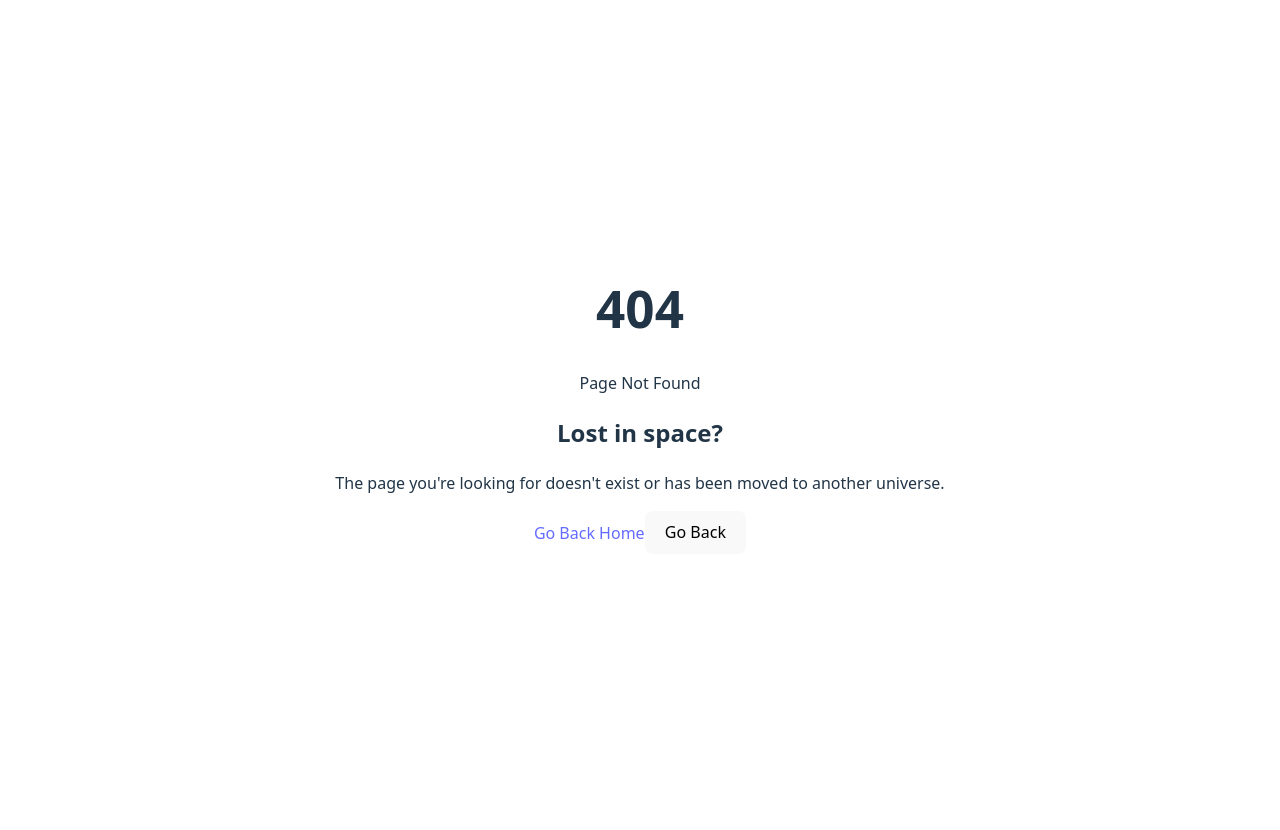
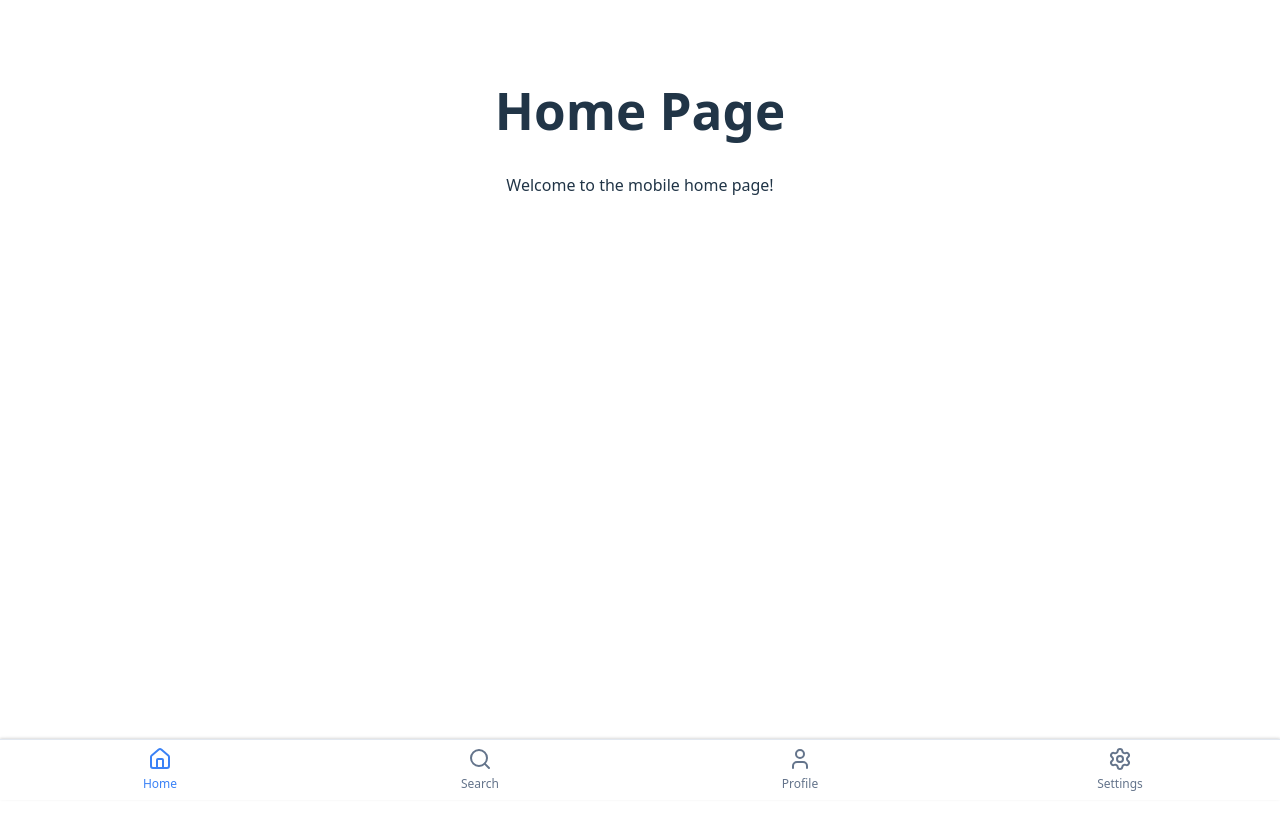
Before and after one commit to pheasa/fast-react, a React (Vite) app in the folder front-end/: page /home in a window 1280 px wide. Before the commit this address had no page. Shown: the top 830 px of the page. Before the commit the page ends 800 px from the top, so only its background shows below. Built offline with nearby package versions, Linux system fonts and the light colour scheme.

Commit message:
Add MainLayout and BottomNav components with routing for Home, Search, Profile, and Settings pages

```diff
--- a/front-end/src/App.tsx
+++ b/front-end/src/App.tsx
@@ -31,8 +31,11 @@ function App() {
       <div style={{ marginTop: "2rem", padding: "1rem", backgroundColor: "#333", borderRadius: "8px" }}>
         <h2>Architecture Test</h2>
         <p>Click below to test the connection to your backend:</p>
-        <Link to="/test" style={{ color: "#646cff", fontWeight: "bold", fontSize: "1.2rem" }}>
+        <Link to="/test" style={{ color: "#646cff", fontWeight: "bold", fontSize: "1.2rem", display: "block", marginBottom: "1rem" }}>
           Go to Backend Test Page
+        </Link>
+        <Link to="/mobile" style={{ color: "#10b981", fontWeight: "bold", fontSize: "1.2rem" }}>
+          Go to Mobile Layout
         </Link>
       </div>
 
--- a/front-end/src/api/axiosInstance.ts
+++ b/front-end/src/api/axiosInstance.ts
@@ -1,5 +1,4 @@
 import axios from "axios";
-import env from "../config/env";
 
 const axiosInstance = axios.create({
   baseURL: "/api",
--- /dev/null
+++ b/front-end/src/components/layout/BottomNav.css
@@ -0,0 +1,55 @@
+.bottom-nav {
+  position: fixed;
+  bottom: 0;
+  left: 0;
+  right: 0;
+  height: 60px;
+  background-color: #ffffff;
+  display: flex;
+  justify-content: space-around;
+  align-items: center;
+  border-top: 1px solid #e2e8f0;
+  box-shadow: 0 -1px 3px 0 rgba(0, 0, 0, 0.1), 0 -1px 2px 0 rgba(0, 0, 0, 0.06);
+  z-index: 1000;
+}
+
+.nav-item {
+  display: flex;
+  flex-direction: column;
+  align-items: center;
+  justify-content: center;
+  text-decoration: none;
+  color: #64748b;
+  font-size: 12px;
+  transition: color 0.2s ease;
+  flex: 1;
+  height: 100%;
+}
+
+.nav-item span {
+  margin-top: 4px;
+}
+
+.nav-item:hover {
+  color: #3b82f6;
+}
+
+.nav-item.active {
+  color: #3b82f6;
+}
+
+@media (prefers-color-scheme: dark) {
+  .bottom-nav {
+    background-color: #1e293b;
+    border-top: 1px solid #334155;
+  }
+
+  .nav-item {
+    color: #94a3b8;
+  }
+
+  .nav-item:hover,
+  .nav-item.active {
+    color: #60a5fa;
+  }
+}
--- /dev/null
+++ b/front-end/src/components/layout/BottomNav.tsx
@@ -0,0 +1,41 @@
+import React from "react";
+import { NavLink } from "react-router-dom";
+import { Home, Search, User, Settings } from "lucide-react";
+import "./BottomNav.css";
+
+const BottomNav: React.FC = () => {
+  return (
+    <nav className="bottom-nav">
+      <NavLink
+        to="/home"
+        className={({ isActive }) => (isActive ? "nav-item active" : "nav-item")}
+      >
+        <Home size={24} />
+        <span>Home</span>
+      </NavLink>
+      <NavLink
+        to="/search"
+        className={({ isActive }) => (isActive ? "nav-item active" : "nav-item")}
+      >
+        <Search size={24} />
+        <span>Search</span>
+      </NavLink>
+      <NavLink
+        to="/profile"
+        className={({ isActive }) => (isActive ? "nav-item active" : "nav-item")}
+      >
+        <User size={24} />
+        <span>Profile</span>
+      </NavLink>
+      <NavLink
+        to="/settings"
+        className={({ isActive }) => (isActive ? "nav-item active" : "nav-item")}
+      >
+        <Settings size={24} />
+        <span>Settings</span>
+      </NavLink>
+    </nav>
+  );
+};
+
+export default BottomNav;
--- /dev/null
+++ b/front-end/src/components/layout/MainLayout.css
@@ -0,0 +1,20 @@
+.main-layout {
+  display: flex;
+  flex-direction: column;
+  min-height: 100vh;
+  width: 100%;
+}
+
+.layout-content {
+  flex: 1;
+  padding: 1rem;
+  padding-bottom: 76px; /* 60px height of nav + 16px padding */
+  max-width: 100%;
+  margin: 0 auto;
+}
+
+@media (min-width: 768px) {
+  .layout-content {
+    max-width: 768px;
+  }
+}
--- /dev/null
+++ b/front-end/src/components/layout/MainLayout.tsx
@@ -0,0 +1,17 @@
+import React from "react";
+import { Outlet } from "react-router-dom";
+import BottomNav from "./BottomNav";
+import "./MainLayout.css";
+
+const MainLayout: React.FC = () => {
+  return (
+    <div className="main-layout">
+      <main className="layout-content">
+        <Outlet />
+      </main>
+      <BottomNav />
+    </div>
+  );
+};
+
+export default MainLayout;
--- /dev/null
+++ b/front-end/src/pages/HomePage.tsx
@@ -0,0 +1,12 @@
+import React from "react";
+
+const HomePage: React.FC = () => {
+  return (
+    <div className="page">
+      <h1>Home Page</h1>
+      <p>Welcome to the mobile home page!</p>
+    </div>
+  );
+};
+
+export default HomePage;
--- /dev/null
+++ b/front-end/src/pages/ProfilePage.tsx
@@ -0,0 +1,12 @@
+import React from "react";
+
+const ProfilePage: React.FC = () => {
+  return (
+    <div className="page">
+      <h1>Profile Page</h1>
+      <p>Manage your account settings here.</p>
+    </div>
+  );
+};
+
+export default ProfilePage;
--- /dev/null
+++ b/front-end/src/pages/SearchPage.tsx
@@ -0,0 +1,12 @@
+import React from "react";
+
+const SearchPage: React.FC = () => {
+  return (
+    <div className="page">
+      <h1>Search Page</h1>
+      <p>Search for something cool!</p>
+    </div>
+  );
+};
+
+export default SearchPage;
--- /dev/null
+++ b/front-end/src/pages/SettingsPage.tsx
@@ -0,0 +1,12 @@
+import React from "react";
+
+const SettingsPage: React.FC = () => {
+  return (
+    <div className="page">
+      <h1>Settings Page</h1>
+      <p>Configure the app to your liking.</p>
+    </div>
+  );
+};
+
+export default SettingsPage;
```
Also changed, not shown: front-end/src/router/index.tsx (+31 -1 lines).
